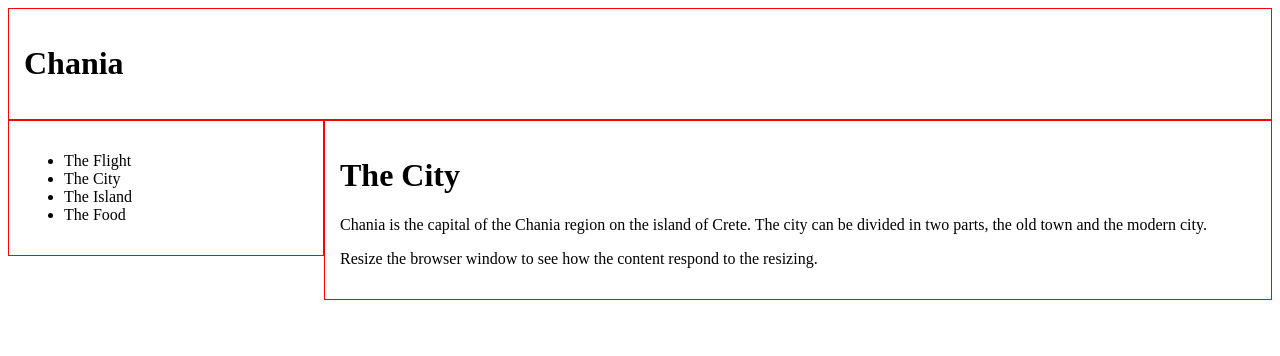
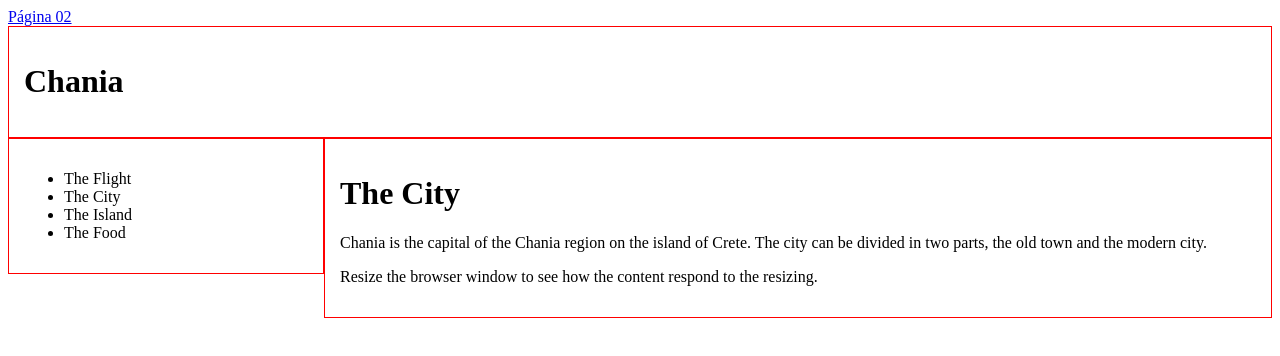
Before and after one commit to ronaldomborges/number1, a plain HTML site: page index.html in a window 1280 px wide. Drawn offline with Linux system fonts and the light colour scheme.

Commit message:
commite3

```diff
--- a/index.html
+++ b/index.html
@@ -43,6 +43,7 @@
         </style>
 </head>
 <body>
+  <a href="pag02.html">Página 02</a>
     <div class="header">
         <h1>Chania</h1>
       </div>
```
Also changed, not shown: pag02.html (+1 -0 lines).
